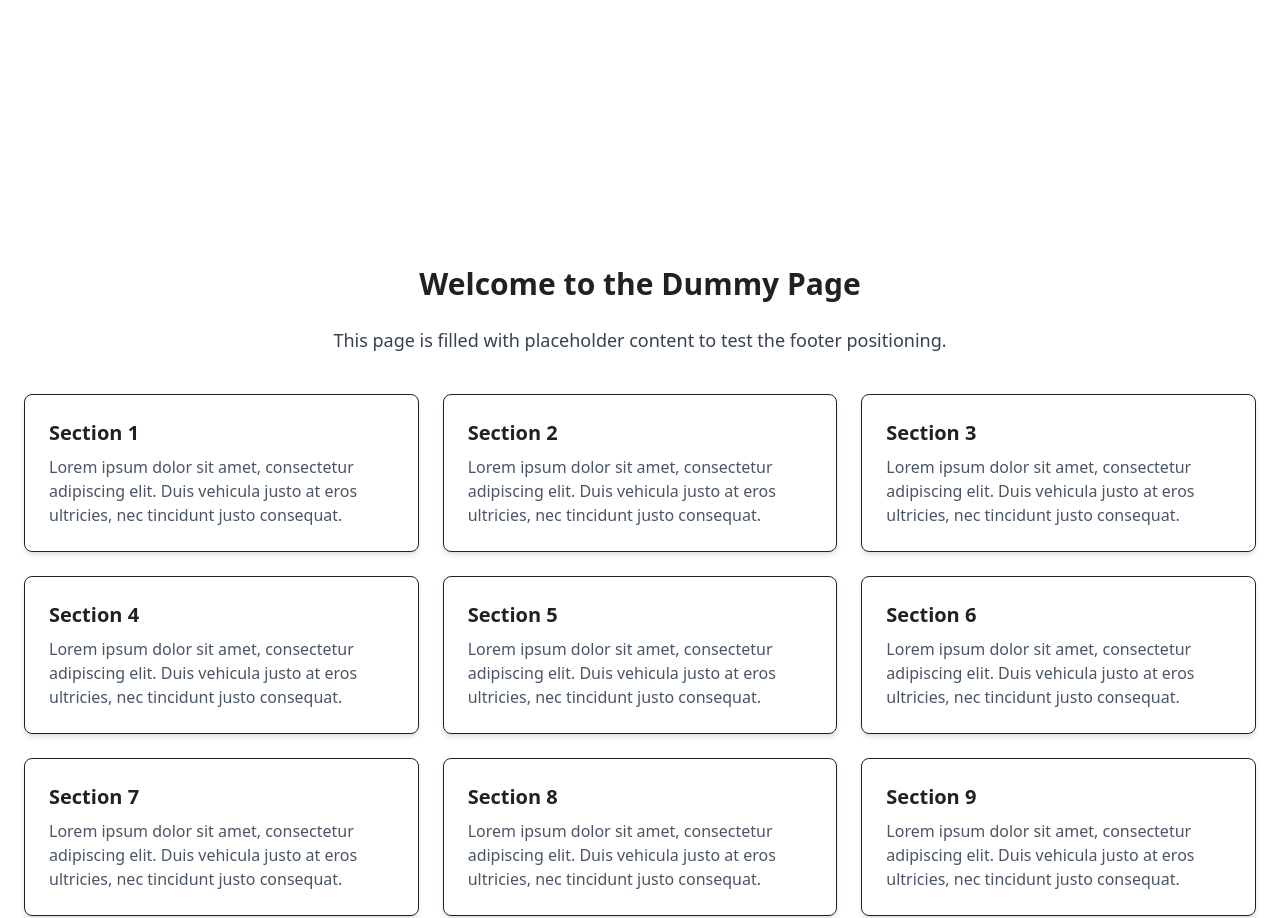
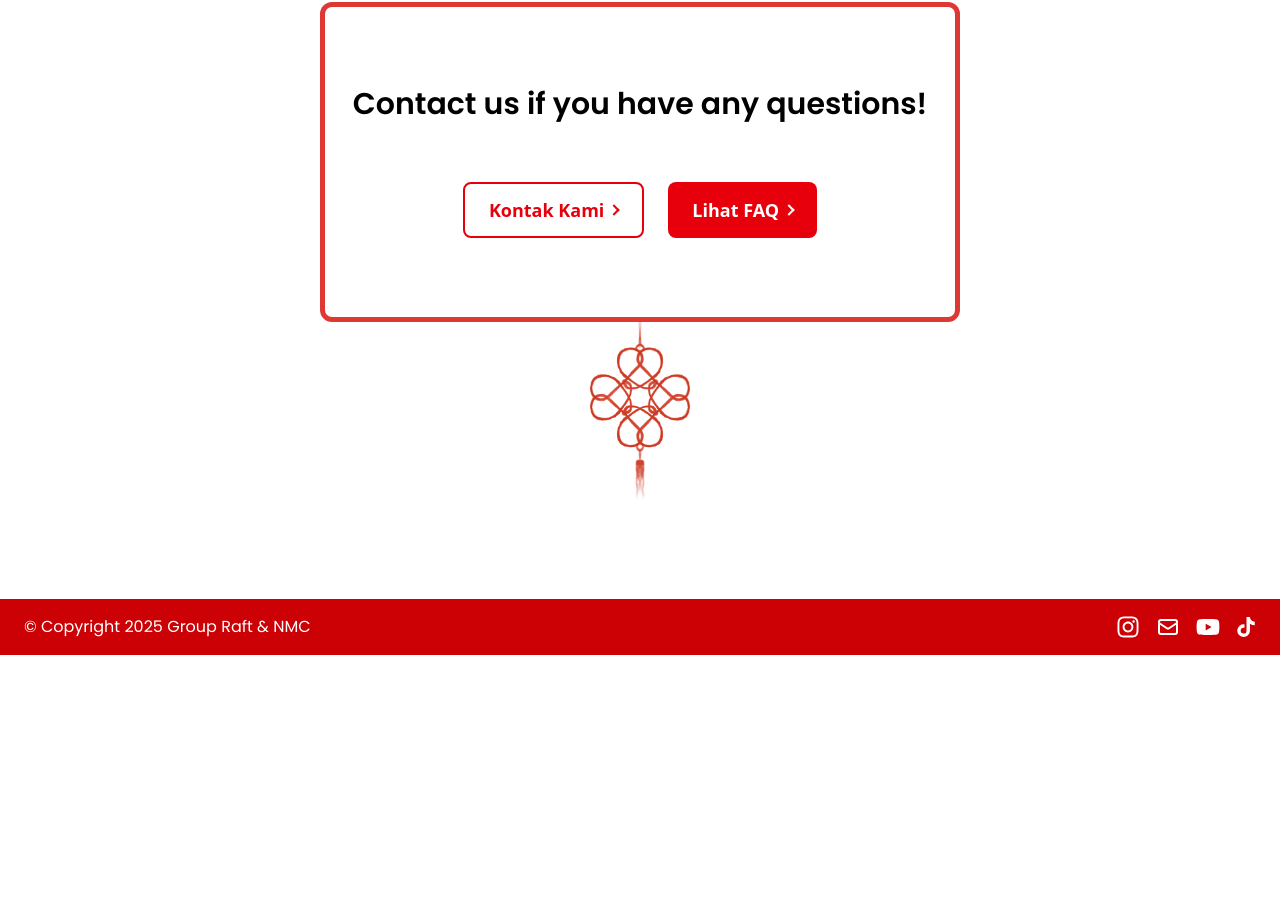
Before and after one commit to Ella-Raputri/WADS-FinalProject, a React (Vite) app in the folder frontend/: page / in a window 1280 px wide. Shown: the part 2222-3140 px from the top of the page. After the commit the page ends 2877 px from the top, so only its background shows below. Built offline with nearby package versions, Linux system fonts and the light colour scheme.

Commit message:
feature: static welcome page done

```diff
--- a/frontend/package.json
+++ b/frontend/package.json
@@ -17,6 +17,7 @@
     "@heroicons/react": "^2.2.0",
     "@material-tailwind/react": "^2.1.10",
     "@tailwindcss/vite": "^4.0.9",
+    "framer-motion": "^12.4.10",
     "react": "^19.0.0",
     "react-dom": "^19.0.0",
     "react-icons": "^5.5.0",
--- a/frontend/src/App.css
+++ b/frontend/src/App.css
@@ -45,3 +45,26 @@
   margin: 0;
   padding: 0;
 }
+
+.arrow-button {
+  display: flex;
+  transition: all 0.3s ease;
+  font-weight: bold;
+  cursor: pointer;
+  align-items: center;
+}
+
+.arrow {
+  width: 0.5rem;
+  height: 0.5rem;
+  border-bottom: 2px solid currentColor;
+  border-right: 2px solid currentColor;
+  position: relative;
+  transform: rotate(-45deg);
+  margin-left: 6px;
+  transition: all 0.3s ease;
+}
+
+.arrow-button:hover .arrow {
+  transform: rotate(-45deg) translate(4px, 4px);
+}
--- /dev/null
+++ b/frontend/src/components/Tassle.jsx
@@ -0,0 +1,28 @@
+import { motion } from "framer-motion";
+import { useState } from "react";
+
+export default function Tassle() {
+  const [isSwinging, setIsSwinging] = useState(false);
+
+  return (
+    <div className="flex justify-center">
+
+      {/* Swaying Body */}
+      <motion.div
+        className="w-20 lg:w-25 origin-top"
+        onClick={() => setIsSwinging(!isSwinging)}
+        animate={{
+          rotate: isSwinging ? [0, 15, -15, 10, -10, 5, -5, 0] : 0, // Swing effect
+        }}
+        transition={{
+          duration: 2,
+          ease: "easeInOut",
+          repeat: isSwinging ? 1 : 0, // Keeps swaying when clicked
+        }}
+        style={{ transformOrigin: "top center" }} // Fix rotation point at top
+      >
+        <img src="src/assets/welcome_page/tassle.png" alt="decoration" />
+      </motion.div>
+    </div>
+  );
+}
--- a/frontend/src/pages/WelcomePage.jsx
+++ b/frontend/src/pages/WelcomePage.jsx
@@ -1,6 +1,7 @@
 import React, { useEffect, useState } from 'react';
 import { useNavigate } from 'react-router-dom';
 import Carousel from '../components/Carousel';
+import Tassle from '../components/Tassle';
 
 const WelcomePage = () => {
   const navigate = useNavigate();
@@ -122,32 +123,28 @@ const WelcomePage = () => {
         </div>
       </div>
 
-      <div className="flex flex-col items-center pt-20 md:pt-30 min-h-screen w-full">
+      <div className="flex flex-col items-center pt-20 md:pt-30 min-h-[80vh] md:min-h-screen w-full">
         <h1 className="text-3xl lg:text-4xl font-bold font-kanit mb-8 lg:mb-12">COMPETITIONS</h1>
         <Carousel />
       </div>
 
+      <div className="flex flex-col items-center w-full mt-20 md:mt-10 mb-20 ">
+        <div className="rounded-xl border-5 w-3/4 lg:w-1/2 text-center min-h-80 flex flex-col items-center justify-center p-4" style={{ borderColor: "#DD3833" }}>
+          <h1 className="text-2xl md:text-3xl font-poppins text-black font-semibold mb-15">Contact us if you have any questions!</h1>
+          <div className="flex gap-6">
+          <button className="arrow-button px-4 md:px-6 py-3 border-2 border-red-600 text-red-600 font-semibold text-md md:text-lg rounded-lg hover:bg-neutral-100 transition">
+            Kontak Kami <span className="arrow"></span>
+          </button>
+          <button className="arrow-button px-4 md:px-6 py-3 bg-red-600 text-white font-semibold text-md md:text-lg rounded-lg hover:bg-red-700 transition">
+            Lihat FAQ <span className="arrow"></span>
+          </button>
+          </div>
+        </div>
 
-      <div className="flex flex-col min-h-screen mt-70">
-        <main className="flex-grow p-6">
-          <h1 className="text-3xl font-bold text-center mb-6">Welcome to the Dummy Page</h1>
-          <p className="text-gray-700 text-lg text-center">
-            This page is filled with placeholder content to test the footer positioning.
-          </p>
+        <Tassle/>
+      </div>
 
-          {/* Dummy Content with Scroll */}
-          <div className="mt-10 grid grid-cols-1 md:grid-cols-2 lg:grid-cols-3 gap-6">
-            {Array.from({ length: 9 }).map((_, index) => (
-              <div key={index} className="p-6 border rounded-lg shadow-md">
-                <h2 className="text-xl font-semibold mb-2">Section {index + 1}</h2>
-                <p className="text-gray-600">
-                  Lorem ipsum dolor sit amet, consectetur adipiscing elit. Duis vehicula justo at eros ultricies, nec tincidunt justo consequat.
-                </p>
-              </div>
-            ))}
-          </div>
-        </main>
-      </div>
+
     </>
   );
 };
```
Also changed, not shown: frontend/src/assets/welcome_page/tassle.png (added), 1 other file (tests, documents, lock files or other folders).
